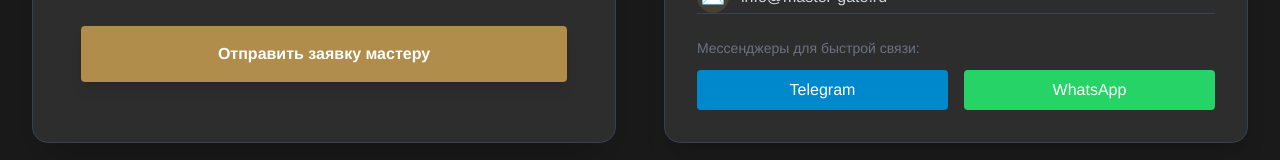
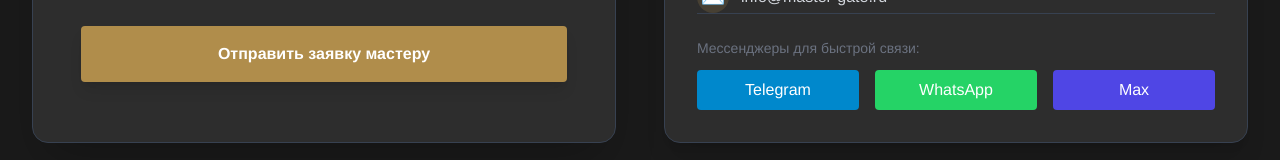
Before and after one commit to ksasha79/KovkaMaster, a React (Vite) app: page / in a window 1280 px wide. Shown: the part 5014-5174 px from the top of the page. Built offline with nearby package versions, Linux system fonts and the light colour scheme.

Commit message:
Update Contact.tsx

```diff
--- a/components/Contact.tsx
+++ b/components/Contact.tsx
@@ -126,6 +126,7 @@
                  <div className="flex space-x-4">
                    <a href="#" className="flex-1 py-2 bg-[#0088cc] hover:bg-[#0077b5] text-white rounded text-center font-medium transition">Telegram</a>
                    <a href="#" className="flex-1 py-2 bg-[#25D366] hover:bg-[#1fae53] text-white rounded text-center font-medium transition">WhatsApp</a>
+                   <a href="#" className="flex-1 py-2 bg-indigo-600 hover:bg-indigo-500 text-white rounded text-center font-medium transition">Max</a>
                  </div>
                </div>
             </div>
```
